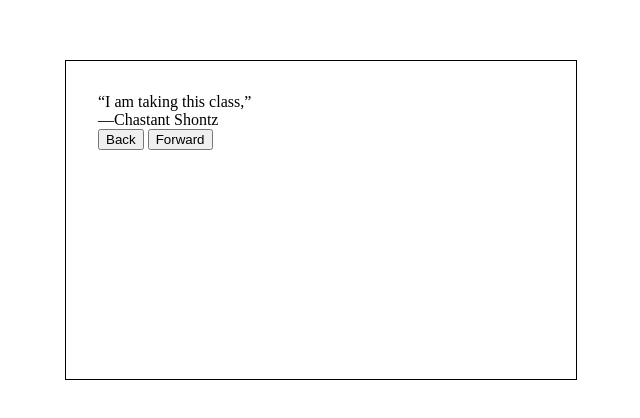
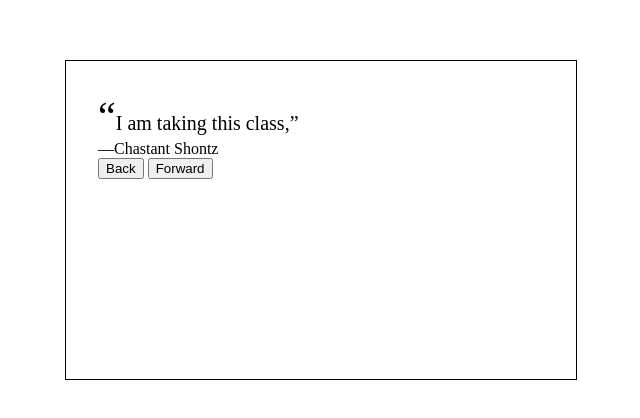
Before and after one commit to ChastantShontz/quotes-app, a plain HTML site: page index.html in a window 1280 px wide. Shown: the part 180-598 px from the top of the page, without its empty margins (319-959 px from the left). Drawn offline with Linux system fonts and the light colour scheme.

Commit message:
#quote styles
Increased the font size.

Made the curly quotes before it even bigger.

```diff
--- a/style.css
+++ b/style.css
@@ -8,8 +8,13 @@
   border: .1em solid var(--black);
 }
 
+#quote {
+  font-size: 1.25em;
+}
+
 #quote::before {
   content: "\201C";
+  font-size: 2em;
 }
 
 #quote::after {
```
